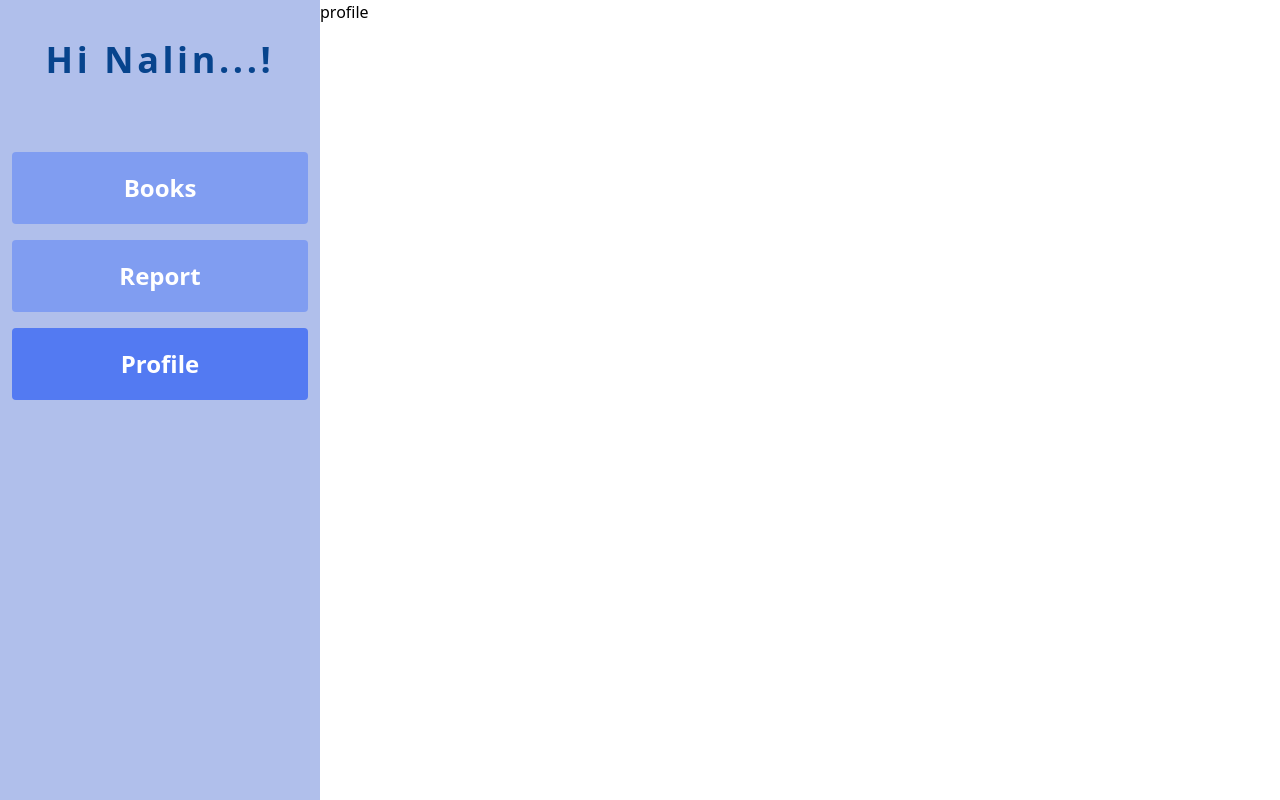
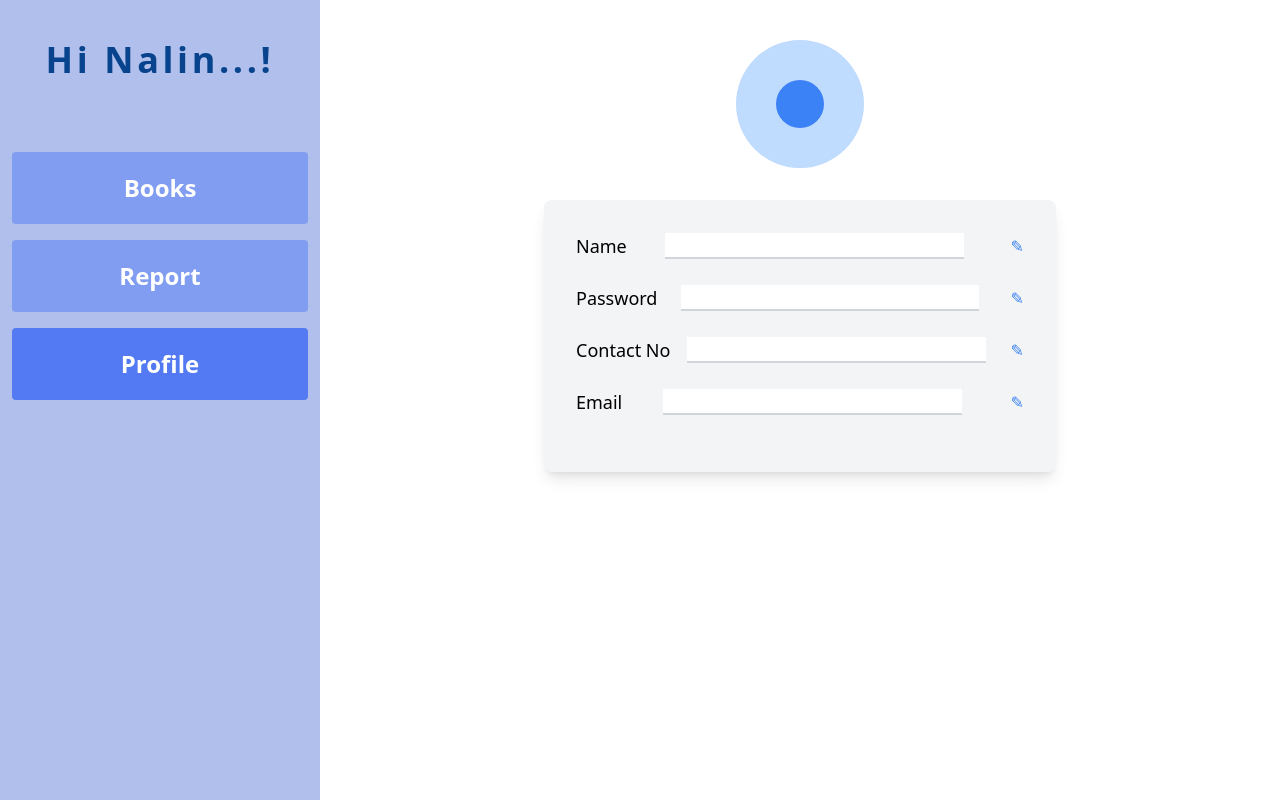
Before and after one commit to NipunSachintha-NS/E-Libro, a React (Vite) app in the folder Frontend/E-libro/: page /profile in a window 1280 px wide. Built offline with nearby package versions, Linux system fonts and the light colour scheme; a web font is replaced by a local one.

Commit message:
Add Profile Page

```diff
--- a/Frontend/E-libro/src/Pages/Content/Profile.jsx
+++ b/Frontend/E-libro/src/Pages/Content/Profile.jsx
@@ -6,7 +6,55 @@ function Profile() {
     <>
     <div className="flex">
     <NavBar/>
-    <div>profile</div>
+    <div className="flex-1 p-10 bg-white">
+        <div className="flex justify-center">
+          <div className="rounded-full bg-blue-200 p-10">
+            <div className="bg-blue-500 p-6 rounded-full"></div>
+          </div>
+        </div>
+
+        <div className="mt-8 max-w-lg mx-auto bg-gray-100 p-8 rounded-lg shadow-lg">
+          <div className="mb-6 flex justify-between items-center">
+            <label className="text-lg">Name</label>
+            <input
+              className="border-b-2 border-gray-300 focus:outline-none focus:border-blue-500 w-2/3 text-right"
+              type="text"
+              placeholder
+            />
+            <button className="ml-2 text-blue-500 hover:text-blue-700">&#x270E;</button>
+          </div>
+
+          <div className="mb-6 flex justify-between items-center">
+            <label className="text-lg">Password</label>
+            <input
+              className="border-b-2 border-gray-300 focus:outline-none focus:border-blue-500 w-2/3 text-right"
+              type="password"
+              placeholder
+            />
+            <button className="ml-2 text-blue-500 hover:text-blue-700">&#x270E;</button>
+          </div>
+
+          <div className="mb-6 flex justify-between items-center">
+            <label className="text-lg">Contact No</label>
+            <input
+              className="border-b-2 border-gray-300 focus:outline-none focus:border-blue-500 w-2/3 text-right"
+              type="text"
+              placeholder
+            />
+            <button className="ml-2 text-blue-500 hover:text-blue-700">&#x270E;</button>
+          </div>
+
+          <div className="mb-6 flex justify-between items-center">
+            <label className="text-lg">Email</label>
+            <input
+              className="border-b-2 border-gray-300 focus:outline-none focus:border-blue-500 w-2/3 text-right"
+              type="email"
+              placeholder
+            />
+            <button className="ml-2 text-blue-500 hover:text-blue-700">&#x270E;</button>
+          </div>
+        </div>
+      </div>
     </div>
 
     </>
```
